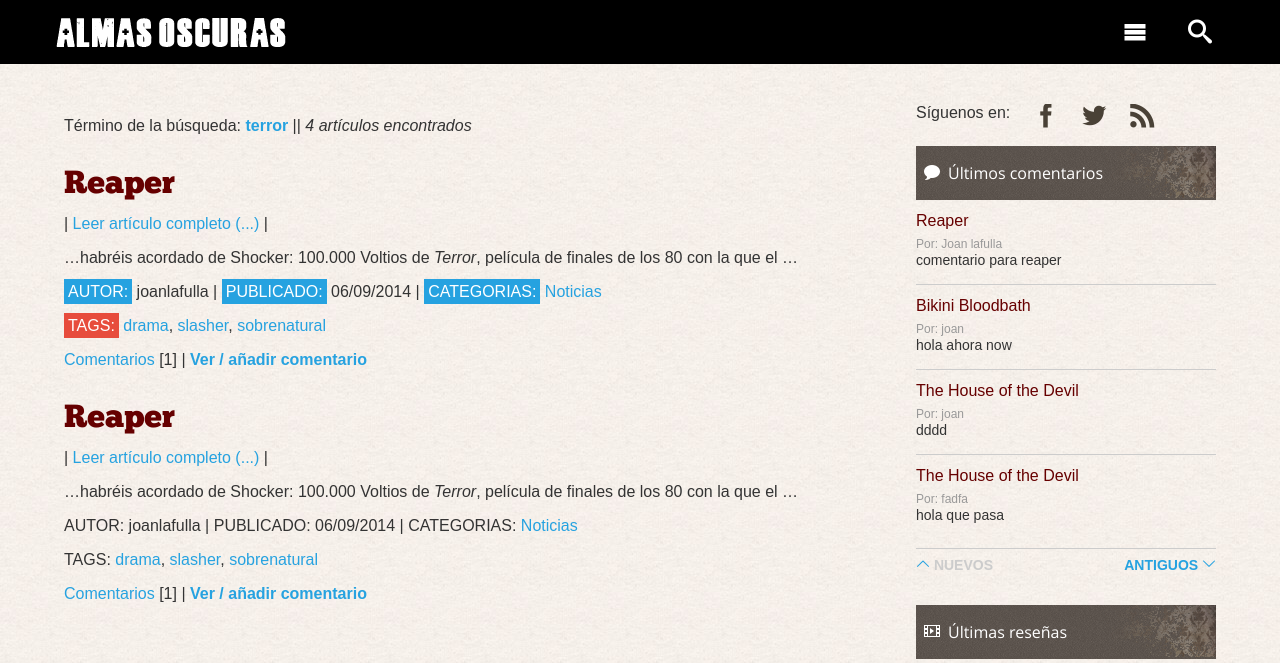
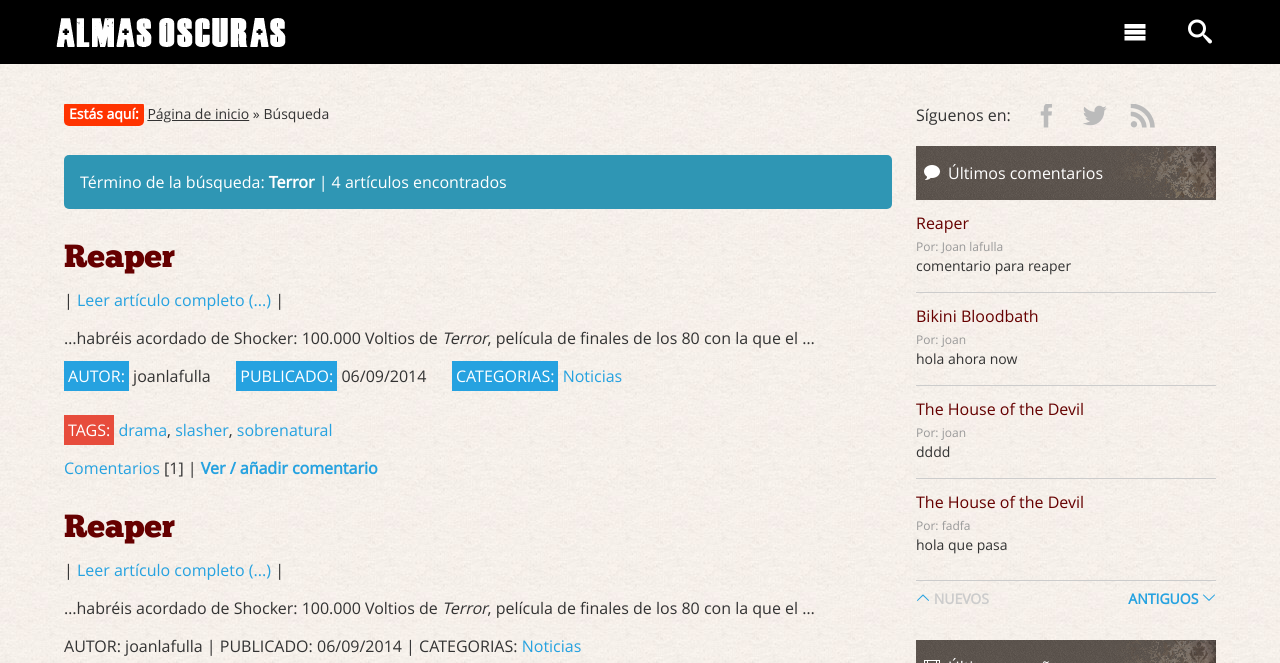
Before and after one commit to joanlafulla/almasoscuras, a PHP site: page /almas_real/search.html in a window 1280 px wide. Shown: the top 663 px of the page. Run offline with PHP 8.4, Linux system fonts and the light colour scheme; grey boxes labelled with a size stand in for pictures from a placeholder-image service; some libraries are stand-ins or nearby versions.

Commit message:
arreglar search estilos

```diff
--- a/css/styles.css
+++ b/css/styles.css
@@ -276,7 +288,7 @@ p.puntunoestult span, p.puntdosestult span, p.punttresestult span, p.puntcuatroe
   text-transform: none;
   line-height: 1;
   text-decoration: none;
-  color: #494136;
+  color: #bbbbbb;
   /* Better Font Rendering =========== */
   -webkit-font-smoothing: antialiased;
   -moz-osx-font-smoothing: grayscale; }
@@ -392,6 +404,9 @@ p.puntunoestult span, p.puntdosestult span, p.punttresestult span, p.puntcuatroe
   content: "";
   display: table;
   clear: both; }
+
+body {
+  font-family: 'open_sansregular', Arial, Helvetica, sans-serif; }
 
 img.lazy {
   max-width: 100%;
@@ -658,7 +673,8 @@ img.lazy {
   padding-left: 40px; }
 
 .alert-info {
-  background-color: #2f96b4; }
+  background-color: #2f96b4;
+  margin-top: 32px; }
   .alert-info a {
     color: #fff;
     text-decoration: underline; }
@@ -761,7 +777,8 @@ ul.alert-error {
     color: #660000;
     font-weight: normal;
     display: inline-block;
-    margin-bottom: 4px; }
+    margin-bottom: 4px;
+    margin-bottom: 0; }
   .last-comments li:first-child {
     border: none; }
 
@@ -1481,7 +1511,8 @@ label {
 
 .searcher_results {
   font-size: 16px;
-  font-weight: normal; }
+  font-weight: normal;
+  margin-top: 60px; }
   .searcher_results span {
     color: #26A2E0;
     font-weight: bold; }
@@ -1496,6 +1527,16 @@ label {
   font-weight: normal;
   line-height: 1em;
   margin: 0; }
+
+.searcher_credits {
+  list-style-type: none;
+  padding: 0; }
+  .searcher_credits li {
+    float: left;
+    margin-right: 1.6em;
+    padding-bottom: 16px; }
+    .searcher_credits li:last-child {
+      margin-right: 0; }
 
 .searcher_credits span, .searcher_tags span {
   padding: 4px;
--- a/sass/partials/_components.scss
+++ b/sass/partials/_components.scss
@@ -1,5 +1,9 @@
 @import "_colours";
 @import "_helpers";
+
+body {
+	@include open_regular;
+}
 
 // Image Lazy
 img.lazy{
@@ -7,6 +11,8 @@ img.lazy{
   height: auto;
   margin-bottom: 16px;
 }
+
+
 
 
 //Nav Main
@@ -368,6 +374,7 @@ img.lazy{
 .alert-info {
   @extend %alert;
   background-color: $c-alert-info;
+  margin-top: 32px;
 
   	a {
   		color: $c-white;
@@ -513,6 +520,7 @@ ul.alert-error {
 
   a {
     @include aside_link;
+    margin-bottom: 0;
   }
 
   &:first-child {
@@ -1073,6 +1081,11 @@ ul.alert-error {
   @include button ($c-blue-button, transparent, $c-white, 16px 24px);
 }
 
+.button-secondary--header {
+  border: 1px solid $c-blue-button;
+  @include button ($c-blue-button, transparent, $c-white, 8px 16px);
+}
+
 .button-secondary--small {
   border: 1px solid $c-blue-button;
   @include button ($c-blue-button, transparent, $c-white, 8px);
@@ -1469,6 +1482,7 @@ label[for="forget"] {
 .searcher_results {
   font-size: 16px;
   font-weight: normal;
+  margin-top: 60px;
 
     span {
       color: $c-blue;
@@ -1489,6 +1503,19 @@ label[for="forget"] {
   margin: 0;
 }
 
+.searcher_credits {
+	@include escape-list;
+		li {
+			float: left;
+			margin-right: 1.6em;
+			padding-bottom: 16px;
+
+				&:last-child {
+					margin-right: 0;
+				}
+		}
+}
+
 .searcher_credits span,
 .searcher_tags span{
   padding: 4px;
--- a/sass/partials/_icons.scss
+++ b/sass/partials/_icons.scss
@@ -20,7 +20,7 @@
 	text-transform: none;
 	line-height: 1;
 	text-decoration: none;
-	color: #494136;
+	color: #bbbbbb;
 	/* Better Font Rendering =========== */
 	-webkit-font-smoothing: antialiased;
 	-moz-osx-font-smoothing: grayscale;
--- a/sass/partials/_layout.scss
+++ b/sass/partials/_layout.scss
@@ -123,6 +123,7 @@ article {
 		max-width: 100%;
 		display: block;
 		clear: both;
+		height: 100%;
 	}
 
 	img.poster {
@@ -177,6 +178,10 @@ article {
 .subsection-header--images.extraTop,
 .subsection-header--media.extraTop {
 	margin-top: 32px;
+}
+
+.subsection-header--images ~ p {
+	margin-top: 0;
 }
 
 .aside {
--- a/sass/partials/_legacy.scss
+++ b/sass/partials/_legacy.scss
@@ -1,3 +1,18 @@
+.imgleft {
+    float: left;
+    height: auto;
+    margin: 8px 8px 8px 0;
+    width: auto;
+    display: block;
+}
+
+@media screen and (max-width: 380px) {
+    .imgleft {
+        width: 100%;
+        height: 100%;
+    }
+}
+
 /* =============================================================================
   PUNTUACIÓN ANTIGUA
    ========================================================================== */
--- a/sass/partials/_typography.scss
+++ b/sass/partials/_typography.scss
@@ -118,6 +118,11 @@ article p {
 	line-height: 1.6em;
 }
 
+article p:empty {
+	margin: 0;
+	padding: 0;
+}
+
 
 .less {
 	color: $c-less;
--- a/search.html
+++ b/search.html
@@ -96,10 +96,10 @@
 </div><!--FIN MENUDESPLEGABLE--WRAPPER-->
 <section class="content grid-wrapper">
 <div class="grid-col-content">
-
-
-	<h2 class="searcher_results">Término de la búsqueda: <span>terror</span> || <em>
-	4 artículos encontrados</em></h2>
+<div class="bread"><span class="youAreHere">Estás aquí:</span> <a title="Página de inicio" href="http://www.almasoscuras.com">Página de inicio</a> » Búsqueda</div>
+<div class="alert-info">
+<span>Término de la búsqueda:</span> <strong>Terror</strong> | 4 artículos encontrados
+</div>
 
 	<div class="searcher_item">
 		<h1 class="searcher_title"><a rel="bookmark" href="http://localhost/almasoscuras_real/index.php?id=990">Reaper</a></h1>
@@ -107,9 +107,11 @@
 		<p>&#8230;habréis acordado de Shocker: 100.000 Voltios de <dfn>Terror</dfn>, película de finales de los 80 con la que el &#8230;</p>
 
 		<div>
-			<p class="searcher_credits">
-				<span>AUTOR:</span> joanlafulla | <span>PUBLICADO:</span> 06/09/2014 | <span>CATEGORIAS:</span> <a href="http://localhost/almasoscuras_real/index.php?c=noticias">Noticias</a>
-			</p>
+			<ul class="searcher_credits clearfix">
+				<li><span>AUTOR:</span> joanlafulla</li>
+				<li><span>PUBLICADO:</span> 06/09/2014</li>
+				<li><span>CATEGORIAS:</span> <a href="http://localhost/almasoscuras_real/index.php?c=noticias">Noticias</a></li>
+			</ul>
 			<p class="searcher_tags">
 				<span>TAGS:</span> <a href="http://localhost/almasoscuras_real/?s=tag&amp;t=drama" rel="tag">drama</a>,
 				<a href="http://localhost/almasoscuras_real/?s=tag&amp;t=slasher" rel="tag">slasher</a>,
```
Also changed, not shown: other parts of css/styles.css (+34 -1 lines).
